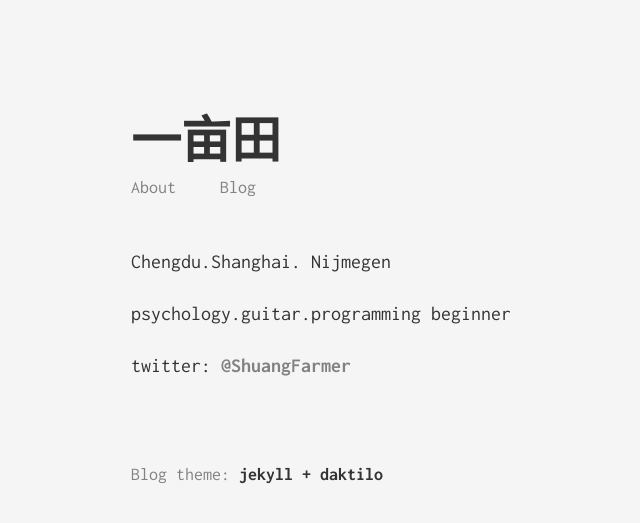
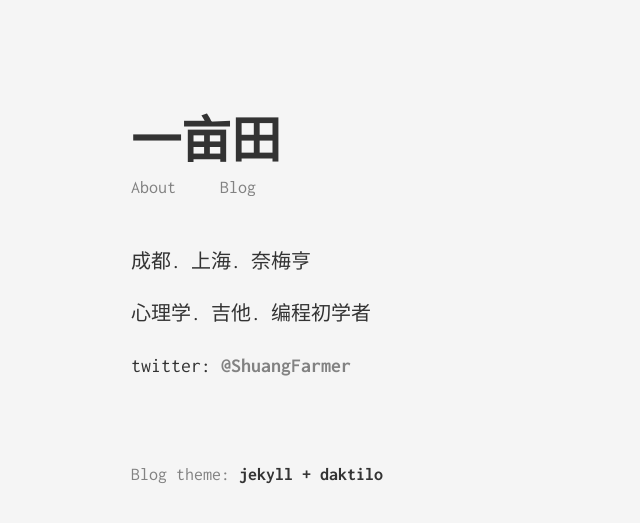
Before and after one commit to ShuangFarmer/old.blog.discard, a Jekyll site: the page built from about.md, in a window 1280 px wide. Shown: the top 523 px of the page, without its empty margins (109-749 px from the left). Built offline with Jekyll 4.4.1, drawn with Linux system fonts in a browser that asks for light colours.

Commit message:
change about

```diff
--- a/about.md
+++ b/about.md
@@ -3,9 +3,8 @@ layout: post
 permalink: /about/
 ---
 
+成都. 上海. 奈梅亨
 
-Chengdu.Shanghai. Nijmegen
-
-psychology.guitar.programming beginner
+心理学. 吉他. 编程初学者
 
 twitter: [@ShuangFarmer](https://twitter.com/ShuangFarmer)
```
